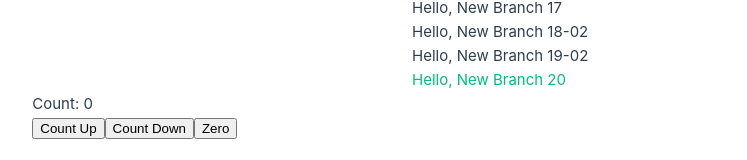
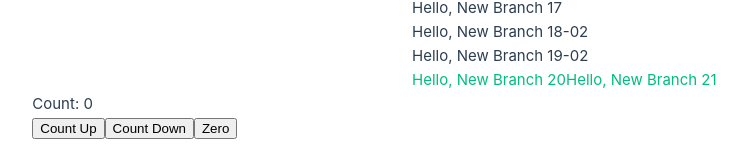
Before and after one commit to koyamal/pra_vue3, a Vue app in the folder Vue3FrontDevTextBook02/chap02/hello-vue/: page / in a window 1280 px wide. Shown: the part 584-744 px from the top of the page, without its empty margins (228-975 px from the left). Built offline with nearby package versions, Linux system fonts and the light colour scheme.

Commit message:
Add 21 link

```diff
--- a/Vue3FrontDevTextBook02/chap02/hello-vue/src/App.vue
+++ b/Vue3FrontDevTextBook02/chap02/hello-vue/src/App.vue
@@ -65,6 +65,7 @@ const onClickZeroReset = () => {
     <p>Hello, New Branch 18-02</p>
     <p>Hello, New Branch 19-02</p>
     <a>Hello, New Branch 20</a>
+    <a>Hello, New Branch 21</a>
   </section>
   <section>
     <p>Count: {{ counter }}</p>
```
